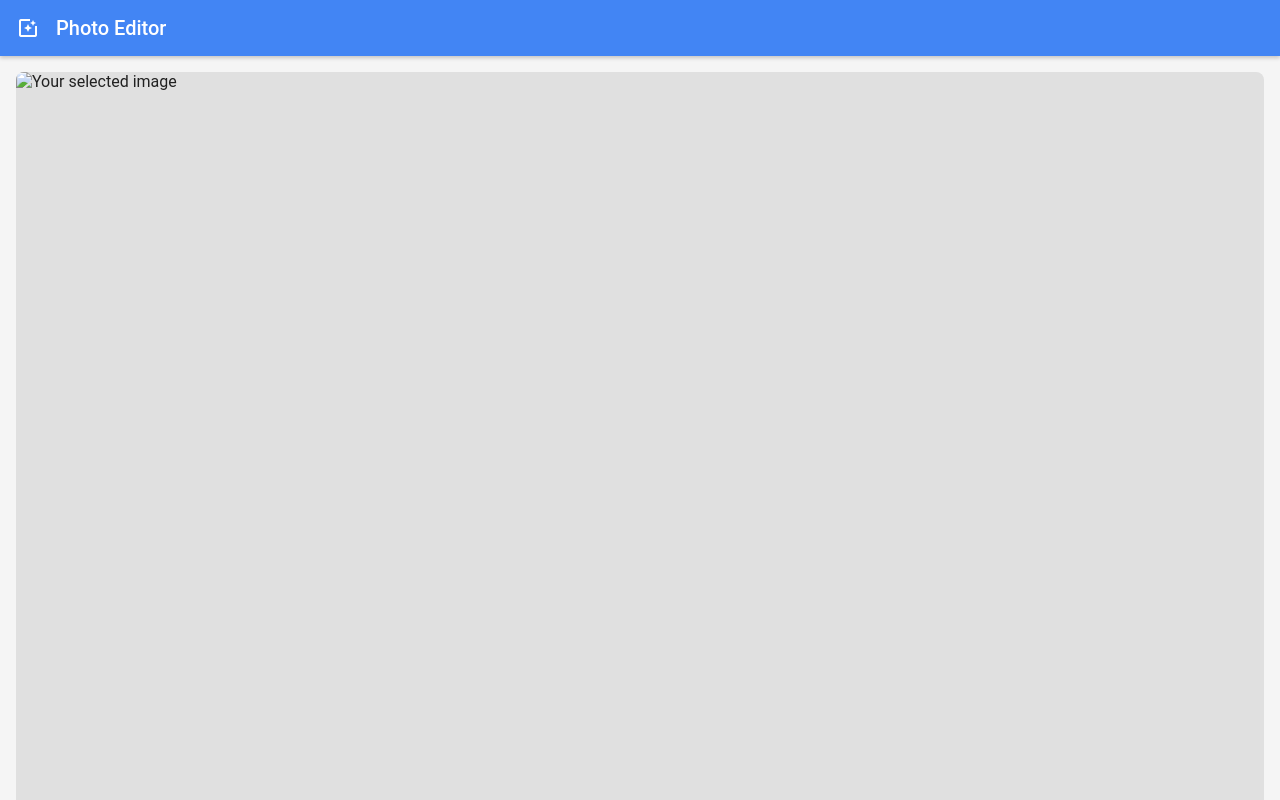
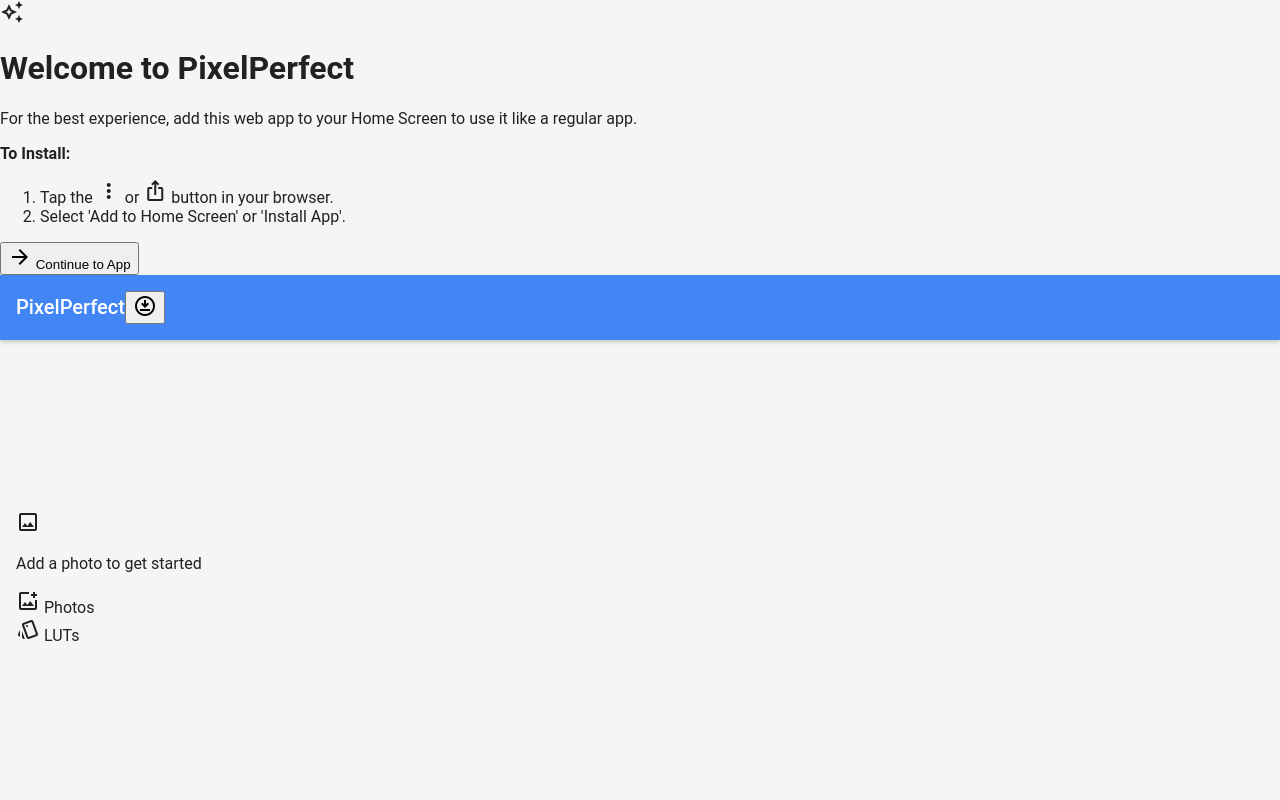
Before and after one commit to JesseOrSomething/Lutify, a plain HTML site: page index.html in a window 1280 px wide. Shown: the top 800 px of the page. Drawn offline with nearby package versions, Linux system fonts and the light colour scheme; a web font is replaced by a local one.

Commit message:
Update index.html

```diff
--- a/index.html
+++ b/index.html
@@ -3,48 +3,83 @@
 <head>
     <meta charset="UTF-8">
     <meta name="viewport" content="width=device-width, initial-scale=1.0, user-scalable=no">
-    <meta name="theme-color" content="#4285F4">
-    <title>Photo Editor</title>
-    <link rel="stylesheet" href="https://fonts.googleapis.com/icon?family=Material+Icons">
+    <meta name="theme-color" content="#EADDFF">
+    <title>PixelPerfect</title>
+    <link rel="preconnect" href="https://fonts.googleapis.com">
+    <link rel="preconnect" href="https://fonts.gstatic.com" crossorigin>
+    <link href="https://fonts.googleapis.com/css2?family=Google+Sans:wght@400;500;700&display=swap" rel="stylesheet">
+    <link rel="stylesheet" href="https://fonts.googleapis.com/css2?family=Material+Symbols+Outlined:opsz,wght,FILL,GRAD@20..48,100..700,0..1,-50..200" />
     <link rel="stylesheet" href="style.css">
     <link rel="manifest" href="manifest.json">
 </head>
 <body>
 
-    <div id="install-prompt" class="install-prompt">
-        <div class="install-prompt-content">
-            <p>Add this app to your home screen for a better experience.</p>
-            <button id="install-button" class="button">Install</button>
-            <button id="close-install-prompt" class="button-flat">Later</button>
+    <!-- Landing Page for First Time Users -->
+    <div id="landing-page">
+        <div class="landing-content">
+            <span class="material-symbols-outlined landing-icon">auto_awesome</span>
+            <h1>Welcome to PixelPerfect</h1>
+            <p>For the best experience, add this web app to your Home Screen to use it like a regular app.</p>
+            <div class="install-instructions">
+                <p><strong>To Install:</strong></p>
+                <ol>
+                    <li>Tap the <span class="material-symbols-outlined inline-icon">more_vert</span> or <span class="material-symbols-outlined inline-icon">ios_share</span> button in your browser.</li>
+                    <li>Select 'Add to Home Screen' or 'Install App'.</li>
+                </ol>
+            </div>
+            <button id="enter-app-button" class="fab extended">
+                <span class="material-symbols-outlined">arrow_forward</span>
+                Continue to App
+            </button>
         </div>
     </div>
 
-    <div class="app-bar">
-        <i class="material-icons">photo_filter</i>
-        <h1 class="app-title">Photo Editor</h1>
+    <!-- Main App Interface -->
+    <div id="app" class="hidden">
+        <header class="app-bar">
+            <h1 class="app-title">PixelPerfect</h1>
+            <button id="install-button-main" class="icon-button" title="Install App">
+                <span class="material-symbols-outlined">download_for_offline</span>
+            </button>
+        </header>
+
+        <main class="main-content">
+            <div id="image-workspace">
+                <canvas id="canvas"></canvas>
+                <div id="placeholder">
+                    <span class="material-symbols-outlined placeholder-icon">image</span>
+                    <p>Add a photo to get started</p>
+                </div>
             </div>
 
-    <main class="main-content">
-        <div id="image-container" class="image-container">
-            <img id="image-preview" src="" alt="Your selected image">
-            <canvas id="canvas"></canvas>
+            <div class="gallery-container">
+                <div class="gallery-actions">
+                    <label for="image-upload" class="fab">
+                        <span class="material-symbols-outlined">add_photo_alternate</span>
+                    </label>
+                    <span>Photos</span>
+                </div>
+                <div id="photo-gallery" class="gallery">
+                    <!-- Thumbnails will be added here -->
+                </div>
             </div>
 
-        <div class="button-container">
-            <label for="image-upload" class="button">
-                <i class="material-icons">add_photo_alternate</i>
-                Add Photo
+            <div class="gallery-container">
+                 <div class="gallery-actions">
+                    <label for="lut-upload" class="fab">
+                        <span class="material-symbols-outlined">style</span>
                     </label>
-            <input type="file" id="image-upload" accept="image/*">
+                    <span>LUTs</span>
+                </div>
+                <div id="lut-gallery" class="gallery">
+                    <!-- LUTs will be loaded here -->
+                </div>
+            </div>
+        </main>
 
-            <label for="lut-upload" class="button">
-                <i class="material-icons">style</i>
-                Import LUT
-            </label>
-            <input type="file" id="lut-upload" accept=".cube">
+        <input type="file" id="image-upload" accept="image/*" multiple style="display: none;">
+        <input type="file" id="lut-upload" accept=".cube" multiple style="display: none;">
     </div>
-
-    </main>
 
     <script src="app.js"></script>
 </body>
```
Lines whose indentation alone changed are shown as unchanged.
